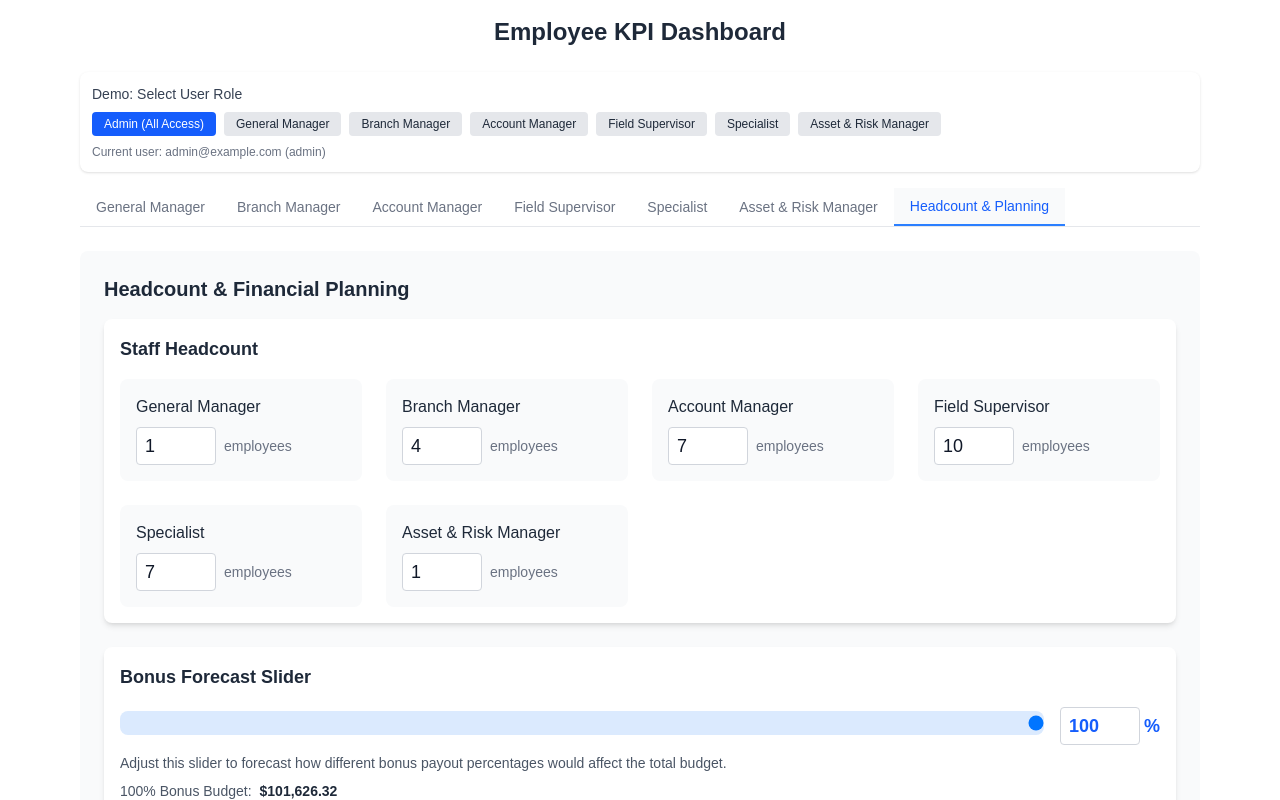
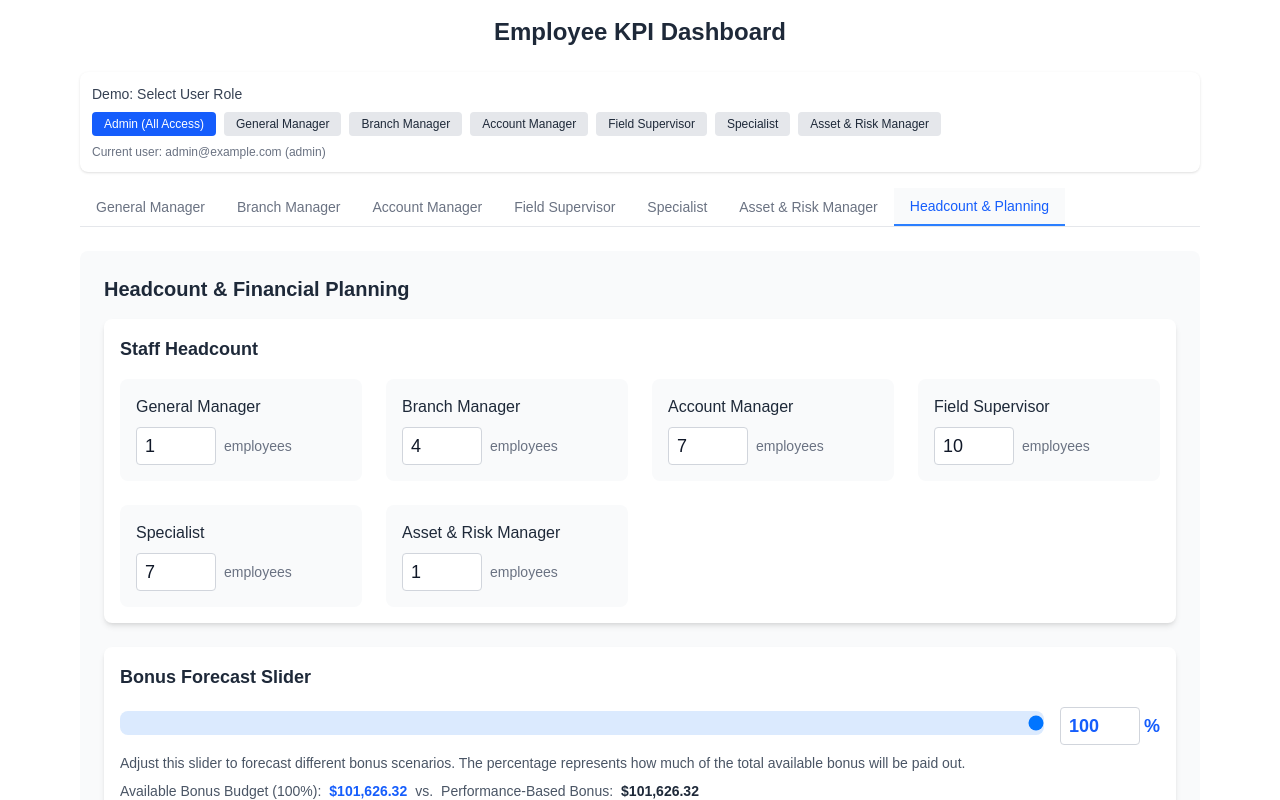
Before and after one commit to TyMurrayELM/KPI-Dashboard, a Next.js app: page / in a window 1280 px wide. Both pictures are taken after a click on the button "Headcount & Planning". Shown: the top 800 px of the page. Built offline with nearby package versions, Linux system fonts and the light colour scheme.

Commit message:
Fix Headount Planning

```diff
--- a/src/components/KPIDashboard.jsx
+++ b/src/components/KPIDashboard.jsx
@@ -759,15 +759,23 @@ const KPIDashboard = () => {
     }));
   };
 
-  // Calculate total bonus for all employees in a position
+  // Calculate total bonus for all employees in a position based on forecast percentage
   const calculateTotalPositionBonus = (positionKey) => {
     const position = positions[positionKey];
     const count = headcount[positionKey];
+
+    if (bonusMultiplier === 100) {
+      // If slider is at 100%, use the actual earned bonus
       const bonusPerPerson = calculateActualTotalBonus(position);
-    return bonusPerPerson * count * (bonusMultiplier / 100);
+      return bonusPerPerson * count;
+    } else {
+      // Otherwise, use the percentage of available bonus
+      const availableBonusPerPerson = calculateTotalBonus(position.salary);
+      return availableBonusPerPerson * count * (bonusMultiplier / 100);
+    }
   };
 
-  // Calculate original total bonus for all employees in a position (without multiplier)
+  // Calculate original total bonus for all employees in a position (based on KPI performance)
   const calculateOriginalTotalPositionBonus = (positionKey) => {
     const position = positions[positionKey];
     const count = headcount[positionKey];
@@ -1214,7 +1222,6 @@ const KPIDashboard = () => {
           </div>
         </div>
 
-        {/* Bonus Forecast Slider */}
         <div className="bg-white p-4 rounded-lg shadow-md mb-6">
           <h3 className="text-lg font-semibold text-gray-800 mb-4">Bonus Forecast Slider</h3>
           <div className="flex items-center mb-2">
@@ -1243,23 +1250,21 @@ const KPIDashboard = () => {
             </div>
           </div>
           <p className="text-sm text-gray-600">
-            Adjust this slider to forecast how different bonus payout percentages would affect the total budget.
+            Adjust this slider to forecast different bonus scenarios. The percentage represents how much of the total available bonus will be paid out.
             <br />
             <span className="flex mt-2 items-center">
-              <span className="font-medium">100% Bonus Budget:</span>
-              <span className="ml-2 font-bold text-gray-800">{formatCurrency(calculateGrandTotalOriginalBonus())}</span>
-              {bonusMultiplier !== 100 && (
-                <>
-                  <span className="mx-2">→</span>
-                  <span className="font-medium">Forecasted Bonus Budget ({bonusMultiplier}%):</span>
-                  <span className="ml-2 font-bold text-red-600">
-                    {formatCurrency(calculateGrandTotalBonus())}
-                  </span>
-                  <span className="ml-2 text-gray-500 text-sm">
-                    ({Math.round(bonusMultiplier - 100)}%)
-                  </span>
-                </>
-              )}
+              <span className="font-medium">Available Bonus Budget ({bonusMultiplier}%):</span>
+              <span className="ml-2 font-bold text-blue-600">{formatCurrency(calculateGrandTotalBonus())}</span>
+              <span className="mx-2">vs.</span>
+              <span className="font-medium">Performance-Based Bonus:</span>
+              <span className="ml-2 font-bold text-gray-800">{formatCurrency(
+                Object.keys(positions).reduce((total, positionKey) => {
+                  const position = positions[positionKey];
+                  const count = headcount[positionKey];
+                  const performanceBasedBonus = calculateActualTotalBonus(position) * count;
+                  return total + performanceBasedBonus;
+                }, 0)
+              )}</span>
             </span>
           </p>
         </div>
@@ -1282,32 +1287,39 @@ const KPIDashboard = () => {
               {Object.keys(positions).map((positionKey) => {
                 const position = positions[positionKey];
                 const count = headcount[positionKey];
-                const bonusPerPerson = calculateActualTotalBonus(position);
-                const originalTotalBonus = bonusPerPerson * count;
-                const adjustedTotalBonus = originalTotalBonus * (bonusMultiplier / 100);
+                const availableBonusPerPerson = calculateTotalBonus(position.salary);
+                const performanceBasedBonusPerPerson = calculateActualTotalBonus(position);
+
+                // Calculate forecasted bonus based on slider
+                const forecastedBonusPerPerson = availableBonusPerPerson * (bonusMultiplier / 100);
+                const forecastedTotalBonus = forecastedBonusPerPerson * count;
+                const performanceBasedTotalBonus = performanceBasedBonusPerPerson * count;
+
                 const totalSalary = position.salary * count;
-                const totalCompensation = totalSalary + adjustedTotalBonus;
+                const totalCompensation = totalSalary + forecastedTotalBonus;
 
                 return (
                   <tr key={positionKey} className="border-b">
                     <td className="py-2 px-4 border font-medium">{position.title}</td>
                     <td className="py-2 px-4 border text-center">{count}</td>
                     <td className="py-2 px-4 border text-right">
-                      {formatCurrency(bonusPerPerson * (bonusMultiplier / 100))}
-                      {bonusMultiplier !== 100 && (
+                      {formatCurrency(forecastedBonusPerPerson)}
                       <div className="text-xs text-gray-500">
-                          (Original: {formatCurrency(bonusPerPerson)})
+                        (Available: {formatCurrency(availableBonusPerPerson)})
                       </div>
-                      )}
+                      <div className="text-xs text-gray-500">
+                        (Performance: {formatCurrency(performanceBasedBonusPerPerson)})
+                      </div>
                     </td>
                     <td className="py-2 px-4 border text-right">{formatCurrency(position.salary)}</td>
-                    <td className="py-2 px-4 border text-right font-medium text-green-600">
-                      {formatCurrency(adjustedTotalBonus)}
-                      {bonusMultiplier !== 100 && (
+                    <td className="py-2 px-4 border text-right font-medium text-blue-600">
+                      {formatCurrency(forecastedTotalBonus)}
                       <div className="text-xs text-gray-500">
-                          (Original: {formatCurrency(originalTotalBonus)})
+                        (Available: {formatCurrency(availableBonusPerPerson * count)})
                       </div>
-                      )}
+                      <div className="text-xs text-gray-500">
+                        (Performance: {formatCurrency(performanceBasedTotalBonus)})
+                      </div>
                     </td>
                     <td className="py-2 px-4 border text-right">{formatCurrency(totalCompensation)}</td>
                   </tr>
@@ -1315,21 +1327,37 @@ const KPIDashboard = () => {
               })}
               <tr className="bg-blue-50">
                 <td colSpan="4" className="py-3 px-4 border font-semibold text-right">Grand Total:</td>
-                <td className="py-3 px-4 border text-right font-bold text-green-700">
+                <td className="py-3 px-4 border text-right font-bold text-blue-600">
                   {formatCurrency(calculateGrandTotalBonus())}
-                  {bonusMultiplier !== 100 && (
                   <div className="text-xs text-gray-600">
-                      (Original: {formatCurrency(calculateGrandTotalOriginalBonus())})
+                    (Available at 100%: {formatCurrency(
+                      Object.keys(positions).reduce((total, positionKey) => {
+                        const position = positions[positionKey];
+                        const count = headcount[positionKey];
+                        const availableBonusPerPerson = calculateTotalBonus(position.salary);
+                        return total + (availableBonusPerPerson * count);
+                      }, 0)
+                    )})
                   </div>
-                  )}
+                  <div className="text-xs text-gray-600">
+                    (Performance-based: {formatCurrency(
+                      Object.keys(positions).reduce((total, positionKey) => {
+                        const position = positions[positionKey];
+                        const count = headcount[positionKey];
+                        const performanceBasedBonus = calculateActualTotalBonus(position) * count;
+                        return total + performanceBasedBonus;
+                      }, 0)
+                    )})
+                  </div>
                 </td>
                 <td className="py-3 px-4 border text-right font-bold">{formatCurrency(
                   Object.keys(positions).reduce((total, positionKey) => {
                     const position = positions[positionKey];
                     const count = headcount[positionKey];
-                    const bonusPerPerson = calculateActualTotalBonus(position);
-                    const adjustedTotalBonus = bonusPerPerson * count * (bonusMultiplier / 100);
-                    return total + (position.salary * count) + adjustedTotalBonus;
+                    const totalSalary = position.salary * count;
+                    const forecastedTotalBonus = calculateTotalBonus(position.salary) * count * (bonusMultiplier / 100);
+
+                    return total + totalSalary + forecastedTotalBonus;
                   }, 0)
                 )}</td>
               </tr>
```
Lines whose indentation alone changed are shown as unchanged.
